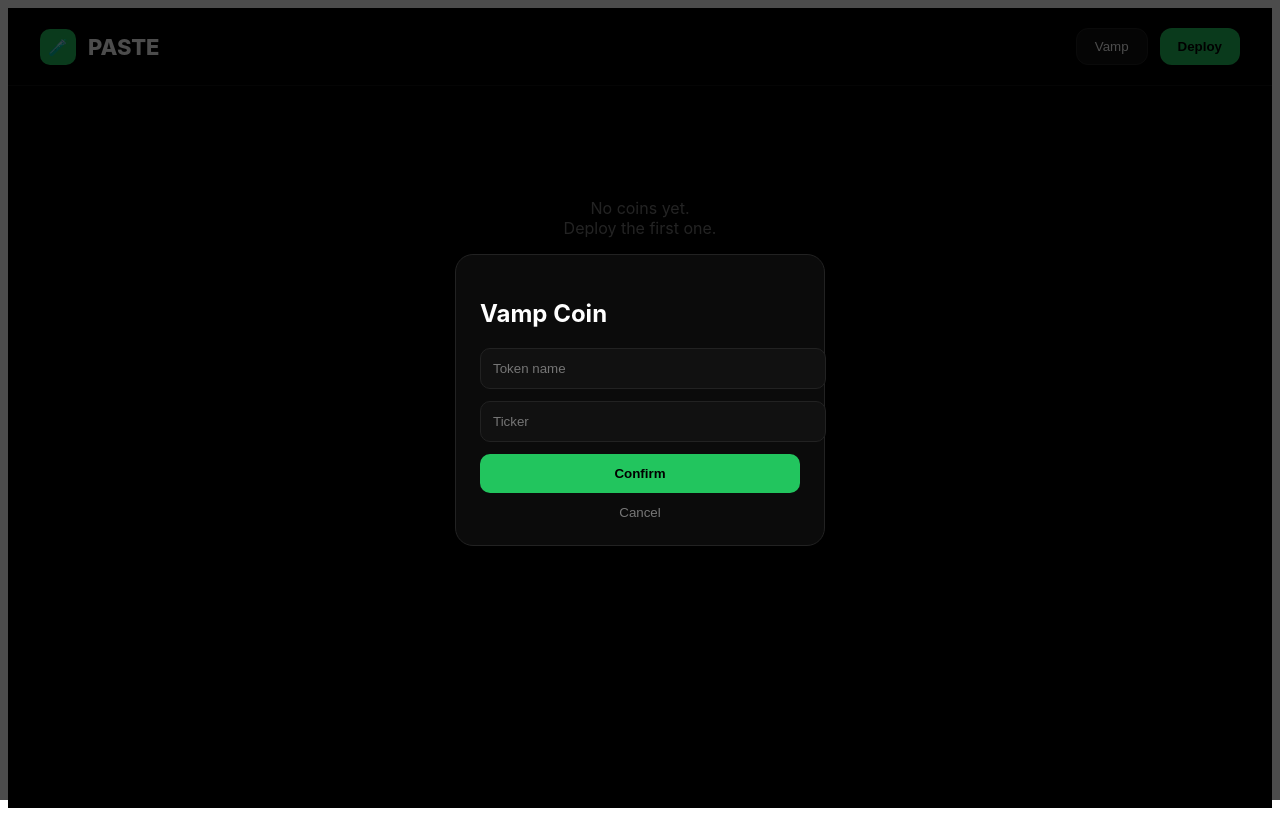
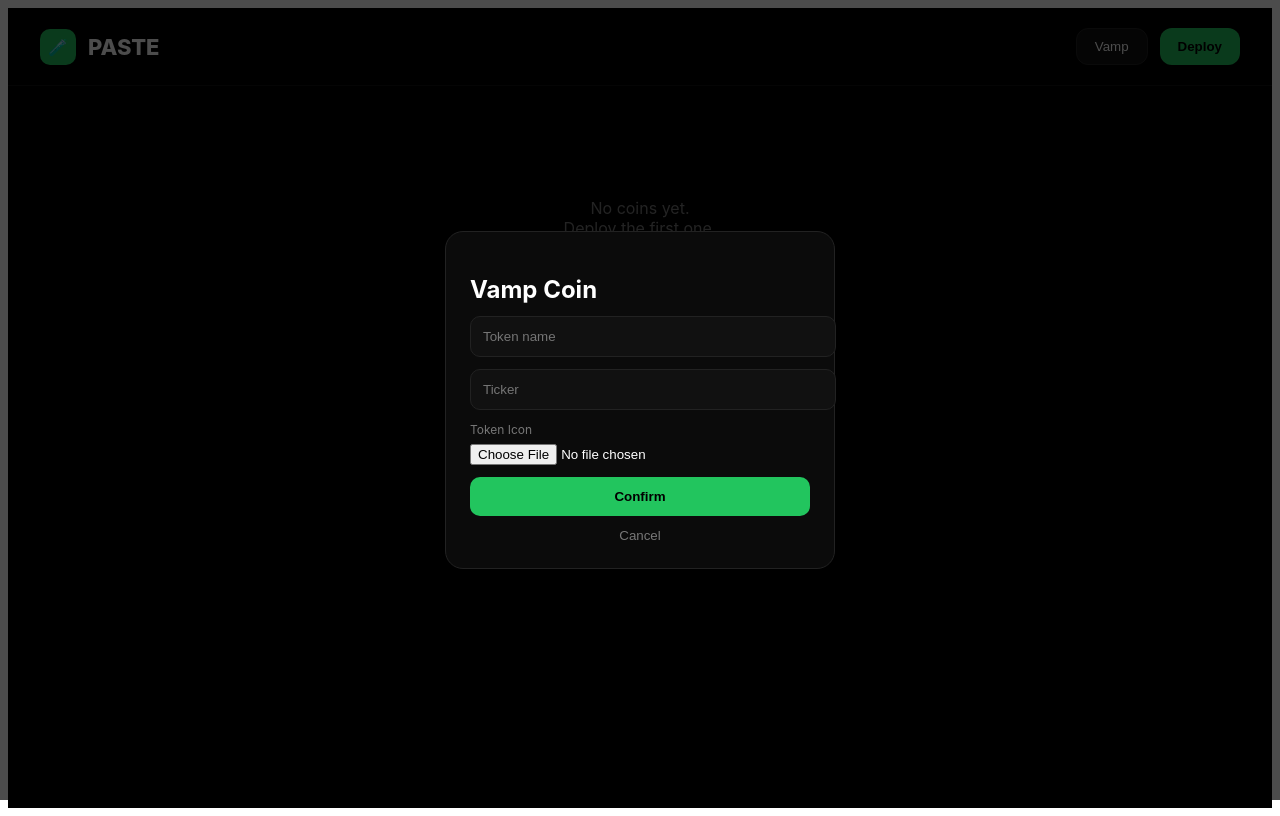
Before and after one commit to ideontaetsn-a11y/Paste-site, a React (Vite) app: page / in a window 1280 px wide. Both pictures are taken after a click on the button "Vamp". Built offline with nearby package versions, Linux system fonts and the light colour scheme.

Commit message:
Update App.jsx

```diff
--- a/src/App.jsx
+++ b/src/App.jsx
@@ -11,6 +11,7 @@ export default function App() {
         id: Date.now(),
         name: data.name,
         ticker: data.ticker,
+        icon: data.icon,
         creator: "You",
       },
       ...tokens,
@@ -51,11 +52,16 @@ export default function App() {
         <div style={styles.grid}>
           {tokens.map((t) => (
             <div key={t.id} style={styles.card}>
+              {t.icon && (
+                <img
+                  src={t.icon}
+                  alt="icon"
+                  style={styles.cardIcon}
+                />
+              )}
               <strong>{t.name}</strong>
               <div style={{ color: "#777" }}>{t.ticker}</div>
-              <div style={{ fontSize: 12, marginTop: 8 }}>
-                Creator: {t.creator}
-              </div>
+              <div style={styles.creator}>Creator: {t.creator}</div>
             </div>
           ))}
         </div>
@@ -84,7 +90,7 @@ function Modal({ title, children, onClose }) {
   return (
     <div style={styles.backdrop}>
       <div style={styles.modal}>
-        <h2>{title}</h2>
+        <h2 style={{ marginBottom: 12 }}>{title}</h2>
         {children}
         <button style={styles.cancel} onClick={onClose}>
           Cancel
@@ -97,6 +103,16 @@ function Modal({ title, children, onClose }) {
 function DeployForm({ onSubmit }) {
   const [name, setName] = useState("");
   const [ticker, setTicker] = useState("");
+  const [icon, setIcon] = useState(null);
+
+  function handleImage(e) {
+    const file = e.target.files[0];
+    if (!file) return;
+
+    const reader = new FileReader();
+    reader.onload = () => setIcon(reader.result);
+    reader.readAsDataURL(file);
+  }
 
   return (
     <>
@@ -106,15 +122,33 @@ function DeployForm({ onSubmit }) {
         value={name}
         onChange={(e) => setName(e.target.value)}
       />
+
       <input
         style={styles.input}
         placeholder="Ticker"
         value={ticker}
         onChange={(e) => setTicker(e.target.value)}
       />
+
+      <div style={{ marginBottom: 12 }}>
+        <div style={{ fontSize: 12, color: "#777", marginBottom: 6 }}>
+          Token Icon
+        </div>
+
+        {icon && (
+          <img
+            src={icon}
+            alt="preview"
+            style={styles.preview}
+          />
+        )}
+
+        <input type="file" accept="image/*" onChange={handleImage} />
+      </div>
+
       <button
         style={styles.confirm}
-        onClick={() => onSubmit({ name, ticker })}
+        onClick={() => onSubmit({ name, ticker, icon })}
       >
         Confirm
       </button>
@@ -185,6 +219,18 @@ const styles = {
     borderRadius: 14,
     padding: 16,
   },
+  cardIcon: {
+    width: 48,
+    height: 48,
+    borderRadius: 10,
+    objectFit: "cover",
+    marginBottom: 8,
+  },
+  creator: {
+    fontSize: 12,
+    color: "#777",
+    marginTop: 6,
+  },
   backdrop: {
     position: "fixed",
     inset: 0,
@@ -197,7 +243,7 @@ const styles = {
     background: "#0b0b0b",
     borderRadius: 18,
     padding: 24,
-    width: 320,
+    width: 340,
     border: "1px solid #222",
   },
   input: {
@@ -208,6 +254,14 @@ const styles = {
     background: "#111",
     border: "1px solid #222",
     color: "#fff",
+  },
+  preview: {
+    width: 64,
+    height: 64,
+    borderRadius: 12,
+    objectFit: "cover",
+    marginBottom: 8,
+    border: "1px solid #222",
   },
   confirm: {
     width: "100%",
```
